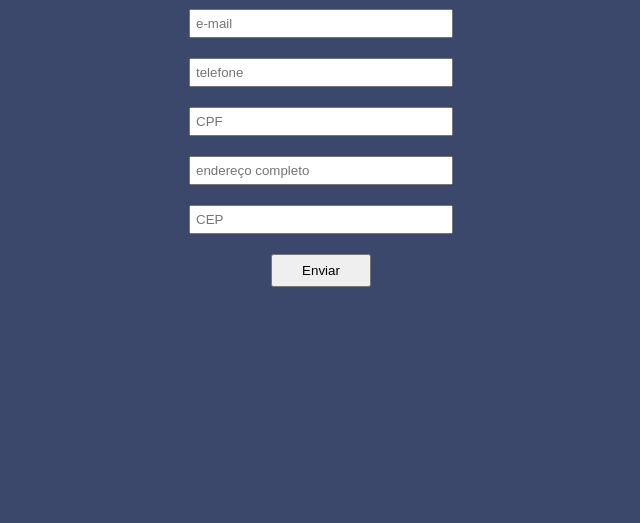
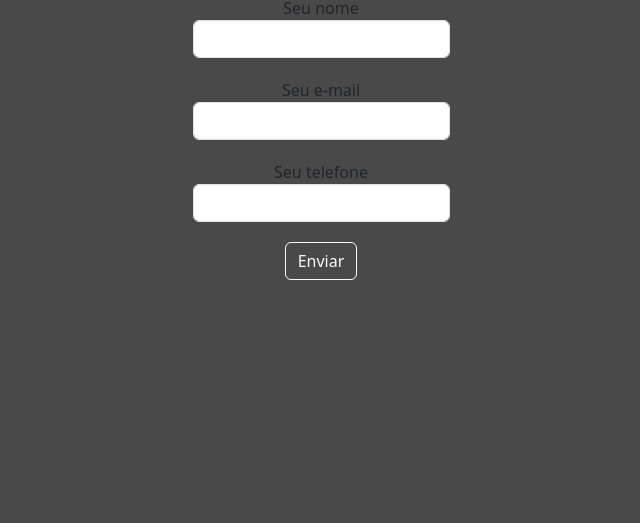
Before and after one commit to leonardodecastro-programmer/curso_ebac_frontend, a plain HTML site: page index.html in a window 1280 px wide. Shown: the part 285-808 px from the top of the page, without its empty margins (319-959 px from the left). Drawn offline with nearby package versions, Linux system fonts and the light colour scheme.

Commit message:
exercicio bootstrap

```diff
--- a/index.html
+++ b/index.html
@@ -5,26 +5,55 @@
     <meta http-equiv="X-UA-Compatible" content="IE=edge">
     <meta name="viewport" content="width=device-width, initial-scale=1.0">
     <title>Formulario Plugin</title>
-    <link rel="stylesheet" href="style.css">
+    <link rel="stylesheet" href="https://cdn.jsdelivr.net/npm/bootstrap@5.3.0-alpha3/dist/css/bootstrap.min.css">
+    <style>
+
+        body {
+            background-color: rgb(73, 73, 73);
+        }
+
+        .container {
+            height: 100vh;
+            display: flex;
+            align-items: center;
+            justify-content: center;
+        }
+
+        form {
+            display: flex;
+            align-items: center;
+            flex-direction: column;
+        }
+
+        input{
+            margin-bottom: 20px;
+        }
+
+    </style>
 </head>
 <body>
-    <form>
-        <input type="text" placeholder="nome completo" id="name">
-        <input type="text" placeholder="e-mail" id="mail">
-        <input type="tel" placeholder="telefone" id="tel">
-        <input type="text" placeholder="CPF" id="cpf">
-        <input type="text" placeholder="endereço completo" id="adress">
-        <input type="text" placeholder="CEP" id="cep">
-        <button type="submit">Enviar</button>
-    </form>
+    <div class="container">
+        <div class="row">
+            <div class="col">
+                <form>
+                    <h2>Formulario</h2>
+                    <label for="#name">Seu nome</label>
+                    <input type="text" id="name" class="form-control" required>
+                    <label for="#mail">Seu e-mail</label>
+                    <input type="text" id="mail" class="form-control" required>
+                    <label for="#tel">Seu telefone</label>
+                    <input type="tel" id="tel" class="form-control" required>
+                    <button type="submit" class="btn btn-outline-light">Enviar</button>
+                </form>
+            </div>
+        </div>
+    </div>
+    <script type="text/javascript" src="https://cdn.jsdelivr.net/npm/bootstrap@5.3.0-alpha3/dist/js/bootstrap.bundle.min.js"></script>
     <script type="text/javascript" src="//code.jquery.com/jquery-3.6.4.min.js"></script>
     <script src="./plugin/jquery.mask.min.js"></script>
     <script>
         $(document).ready(function() {
             $('#tel').mask("(00) 00000-0000")
-            $('#cpf').mask('000.000.000-00', {reverse: true});
-            $('#cep').mask('00000-000');
-
         })
     </script>
 </body>
--- a/style.css
+++ /dev/null
@@ -1,27 +0,0 @@
-html, body {
-    height: 100%;
-}
-
-body {
-    background-color: rgb(59, 72, 107);
-}
-
-form {
-    height: 100%;
-    display: flex;
-    align-items: center;
-    justify-content: center;
-    flex-direction: column;
-}
-
-input {
-    width: 250px;
-    margin-bottom: 20px;
-    padding: 5px;
-}
-
-button {
-    width: 100px;
-    padding: 7px;
-    cursor: pointer;
-}
```
